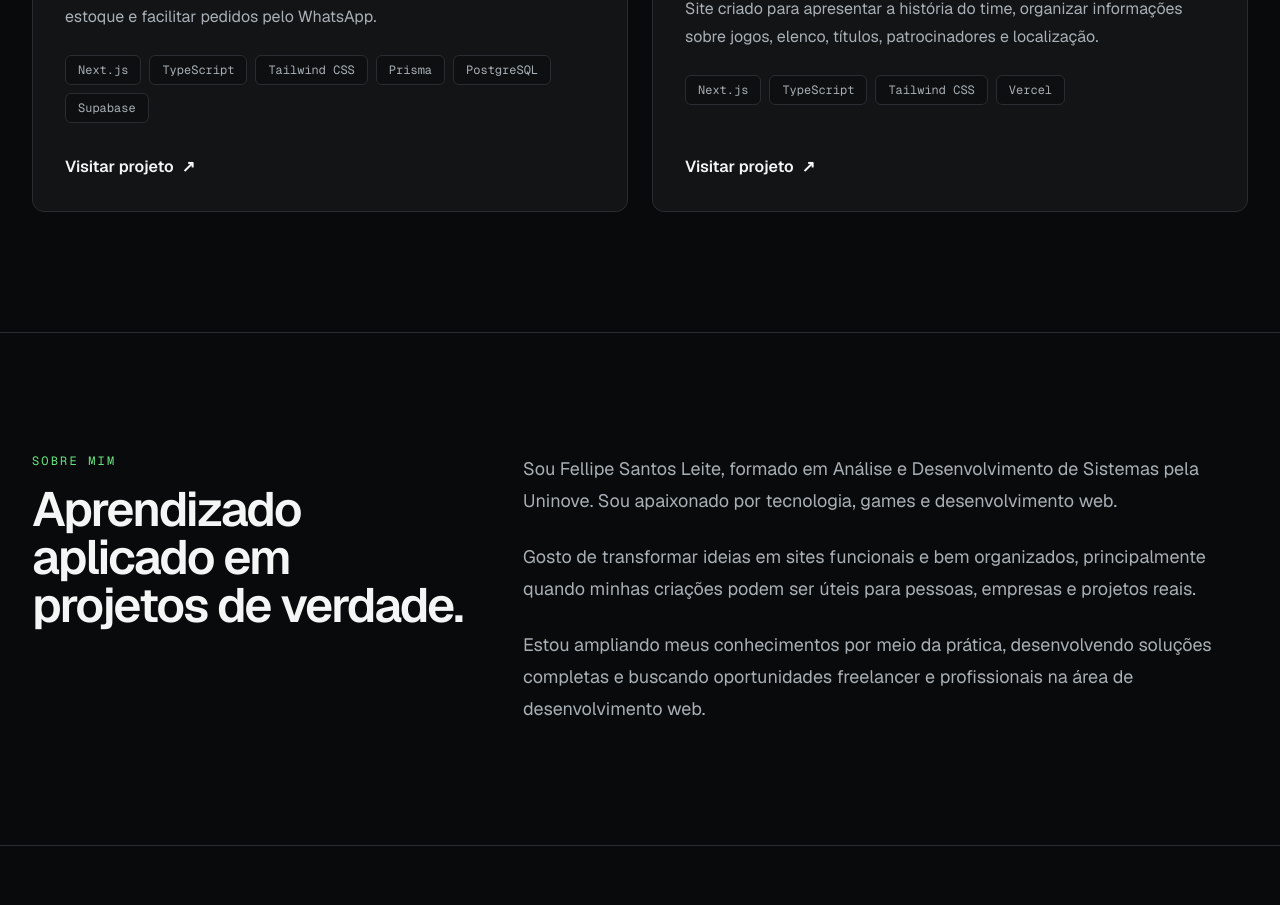
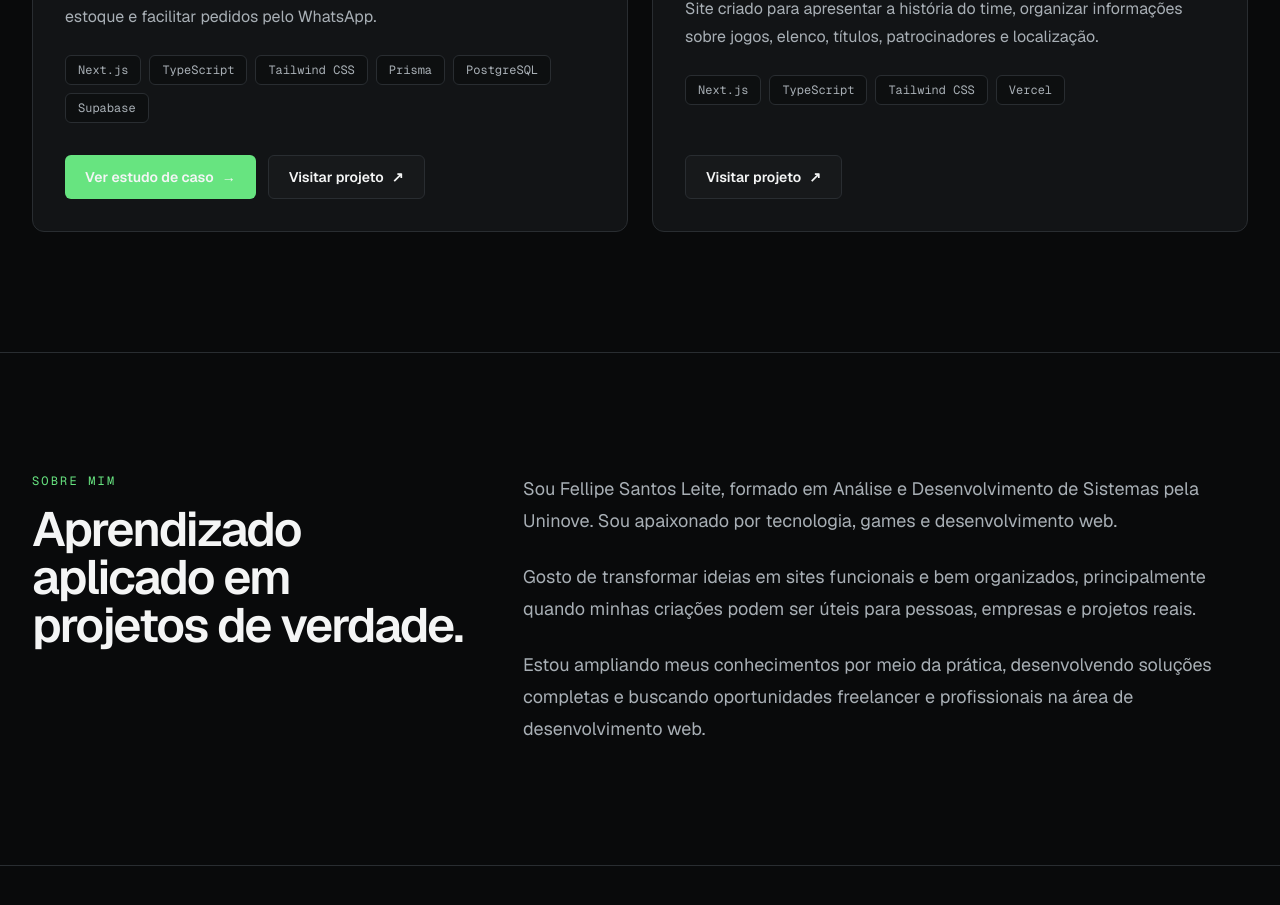
Before and after one commit to killLipe17/portfolio, a Next.js app: page / in a window 1280 px wide. Shown: the part 1720-2625 px from the top of the page. Built offline with nearby package versions, Linux system fonts and the light colour scheme.

Commit message:
feat: adiciona acesso ao estudo de caso nos projetos

```diff
--- a/components/projects/projects-section.tsx
+++ b/components/projects/projects-section.tsx
@@ -1,4 +1,5 @@
 import Image from "next/image";
+import Link from "next/link";
 
 import { projects } from "@/data/projects";
 
@@ -89,12 +90,22 @@ export function ProjectsSection() {
                 ))}
               </div>
 
-              <div className="mt-auto pt-8">
+              <div className="mt-auto flex flex-col gap-3 pt-8 sm:flex-row sm:items-center">
+                {project.caseStudyUrl && (
+                  <Link
+                    href={project.caseStudyUrl}
+                    className="inline-flex min-h-11 items-center justify-center gap-2 rounded-md bg-accent px-5 py-2.5 text-sm font-semibold text-black transition hover:bg-accent-strong focus-visible:outline-2 focus-visible:outline-offset-4 focus-visible:outline-accent"
+                  >
+                    Ver estudo de caso
+                    <span aria-hidden="true">→</span>
+                  </Link>
+                )}
+
                 <a
                   href={project.url}
                   target="_blank"
                   rel="noreferrer"
-                  className="inline-flex items-center gap-2 font-semibold text-foreground transition hover:text-accent focus-visible:outline-2 focus-visible:outline-offset-4 focus-visible:outline-accent"
+                  className="inline-flex min-h-11 items-center justify-center gap-2 rounded-md border border-border bg-white/[0.02] px-5 py-2.5 text-sm font-semibold text-foreground transition hover:border-accent hover:bg-accent/[0.06] focus-visible:outline-2 focus-visible:outline-offset-4 focus-visible:outline-accent"
                 >
                   Visitar projeto
                   <span aria-hidden="true">↗</span>
--- a/data/projects.ts
+++ b/data/projects.ts
@@ -17,6 +17,7 @@ export const projects: Project[] = [
       "Supabase",
     ],
     url: "https://guiart-web-nine.vercel.app/",
+    caseStudyUrl: "/projetos/guiart-games",
     desktopImage: "/projects/guiart-games/guiart-desktop.webp",
     mobileImage: "/projects/guiart-games/guiart-mobile.webp",
     imageAlt:
--- a/types/project.ts
+++ b/types/project.ts
@@ -6,6 +6,7 @@ export type Project = {
   status: string;
   technologies: string[];
   url: string;
+  caseStudyUrl?: string;
   desktopImage: string;
   mobileImage: string;
   imageAlt: string;
```
